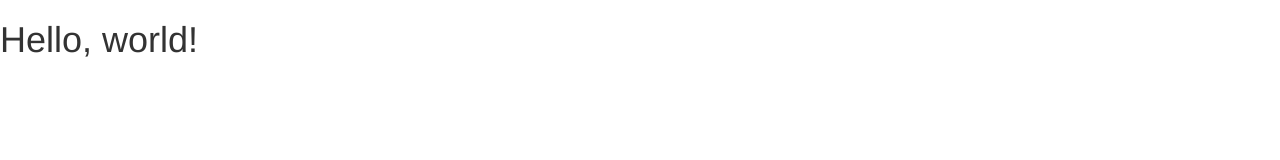
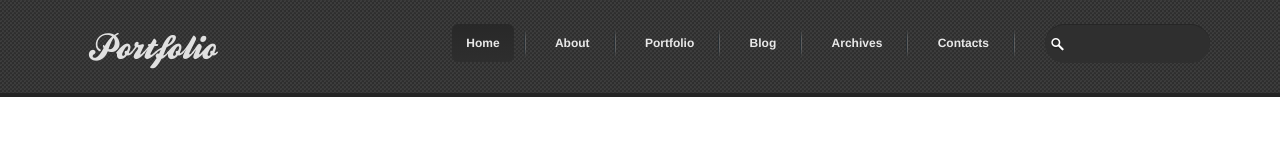
Before and after one commit to markodiuss/PortfolioSite, a plain HTML site: page index.html in a window 1280 px wide. Drawn offline with nearby package versions, Linux system fonts and the light colour scheme; files whose address does not match are found by name.

Commit message:
add header

```diff
--- a/index.html
+++ b/index.html
@@ -19,7 +19,38 @@
     <![endif]-->
   </head>
   <body>
-    <h1>Hello, world!</h1>
+    <div class="top-block">
+      <header>
+        <div class="container">
+          <div class="row">
+            <div class="col-md-2 text-center">
+              <a href="#" class="logo" title="logo">Portfolio</a>
+            </div>
+            <div class="col-md-8">
+              <nav>
+                <ul class="list-inline pull-right">
+                  <li class="active"><a href="#" title="link">Home</a></li>
+                  <li><a href="#" title="link">About</a></li>
+                  <li><a href="#" title="link">Portfolio</a></li>
+                  <li><a href="#" title="link">Blog</a></li>
+                  <li><a href="#" title="link">Archives</a></li>
+                  <li><a href="#" title="link">Contacts</a></li>
+                </ul>
+              </nav>
+            </div>
+            <div class="col-md-2">
+              <form action="#">
+                <button><img src="images/search-btn.png" alt="search"></button>
+                <input type="text">
+              </form>
+            </div>
+          </div>
+        </div>
+      </header>
+    </div>
+
+
+
 
     <!-- jQuery (necessary for Bootstrap's JavaScript plugins) -->
     <script src="https://ajax.googleapis.com/ajax/libs/jquery/1.12.4/jquery.min.js"></script>
--- a/styles/style.css
+++ b/styles/style.css
@@ -0,0 +1,83 @@
+@font-face {
+  font-family: ballpark;
+  src:url(../fonts/BALLW___.TTF);
+}
+
+a {
+  text-decoration: none;
+}
+
+a:hover {
+  text-decoration: none;
+}
+
+body {
+  font-size: 12px;
+  line-height: 1.5;
+  color: #ffffff;
+}
+
+.top-block {
+  background: url(../images/bg-header.gif) repeat 0 0;
+  border-bottom: 4px solid #242424;
+}
+
+  header {
+    padding: 24px 0 15px 0;
+  }
+
+    .container {
+
+    }
+
+      .logo {
+        color: #e0e0e0;
+        font-size: 36px;
+        font-family: ballpark;
+      }
+
+      .logo:hover {
+        color: #e0e0e0;
+      }
+
+nav a {
+  color: #e8e8e8;
+  font-weight: bold;
+  padding: 10px 14px;
+  display: block;
+}
+
+nav a:hover {
+  color: #e8e8e8;
+}
+
+nav .list-inline>li {
+  padding: 0 12px 0 12px;
+  background: url(../images/bg-nav-li.png) no-repeat 100% 50%;
+}
+
+nav li.active a,nav a:hover {
+  background: #282828; /* Old browsers */
+background: -moz-linear-gradient(top, #282828 0%, #2e2e2e 100%); /* FF3.6-15 */
+background: -webkit-linear-gradient(top, #282828 0%,#2e2e2e 100%); /* Chrome10-25,Safari5.1-6 */
+background: linear-gradient(to bottom, #282828 0%,#2e2e2e 100%); /* W3C, IE10+, FF16+, Chrome26+, Opera12+, Safari7+ */
+filter: progid:DXImageTransform.Microsoft.gradient( startColorstr='#282828', endColorstr='#2e2e2e',GradientType=0 ); /* IE6-9 */
+border-radius: 6px;
+}
+
+form {
+  background: #2f2f2f;
+  border-top: 1px solid #262626;
+  border-radius: 25px;
+  padding: 9px 0;
+}
+
+  input, button {
+    background: transparent;
+    border: none;
+  }
+
+  input[type="text"] {
+    width: 75%;
+    outline: none;
+  }
```
Also changed, not shown: fonts/BALLW___.TTF (added), images/bg-header.gif (added), images/bg-nav-li.png (added), images/search-btn.png (added).
